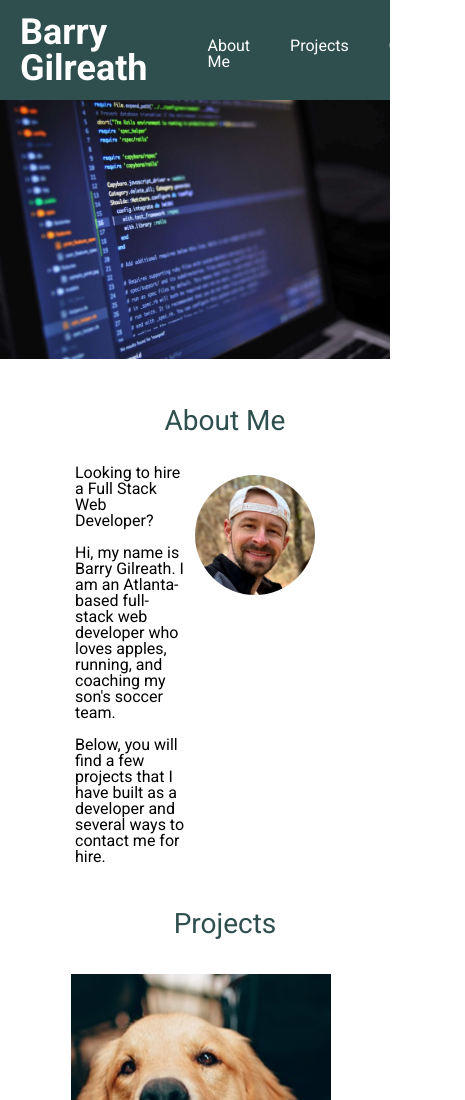
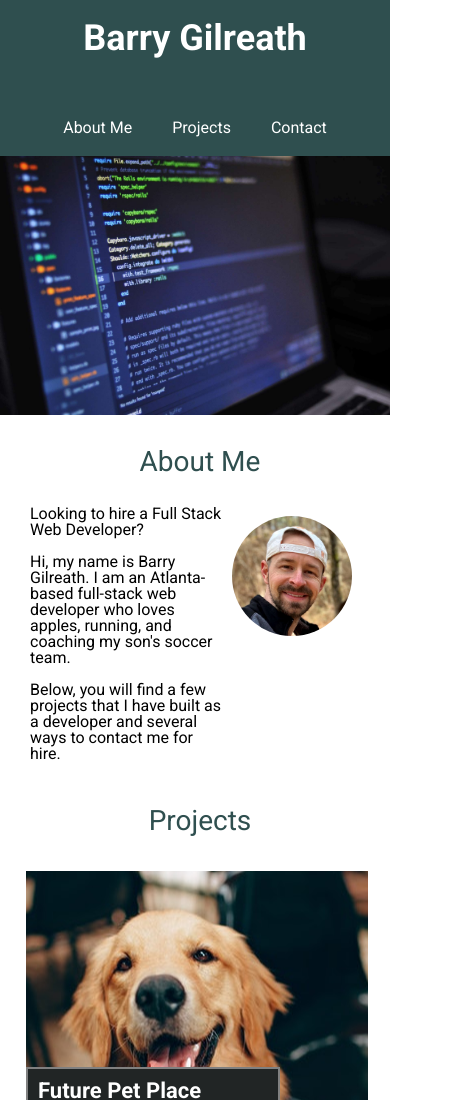
Before and after one commit to barrygilreath3/portfolio, a plain HTML site: page index.html in a window 390 px wide. Shown: the top 1100 px of the page, 465 px wide, since content can reach past the window. Drawn offline with Linux system fonts and the light colour scheme.

Commit message:
update mobile css

```diff
--- a/assets/css/style.css
+++ b/assets/css/style.css
@@ -212,10 +212,19 @@ footer {
 
     header {
         width: auto;
+        display: flex;
+        height: auto;
+        flex-wrap: wrap;
+        flex-direction: column;
+        justify-content: space-between;
+        align-items: center;
     }
 
     main {
-        width: auto;
+        width: 100%;
+        margin: 5px;
+        padding: 0px;
+        width: 100%;
     }
 
     /* About Me, Portfolio, Contact */
@@ -228,7 +237,7 @@ footer {
     /* Left Column */
     .title {
         justify-content: center;
-        border-right: none;;
+        border-right: none;
     }
 
     .title h1 {
@@ -239,6 +248,7 @@ footer {
     .rightbox {
         display: flex;
         padding:10px;
+        width: 90%;
     }
         /* About Me */
         #jbg {
```
